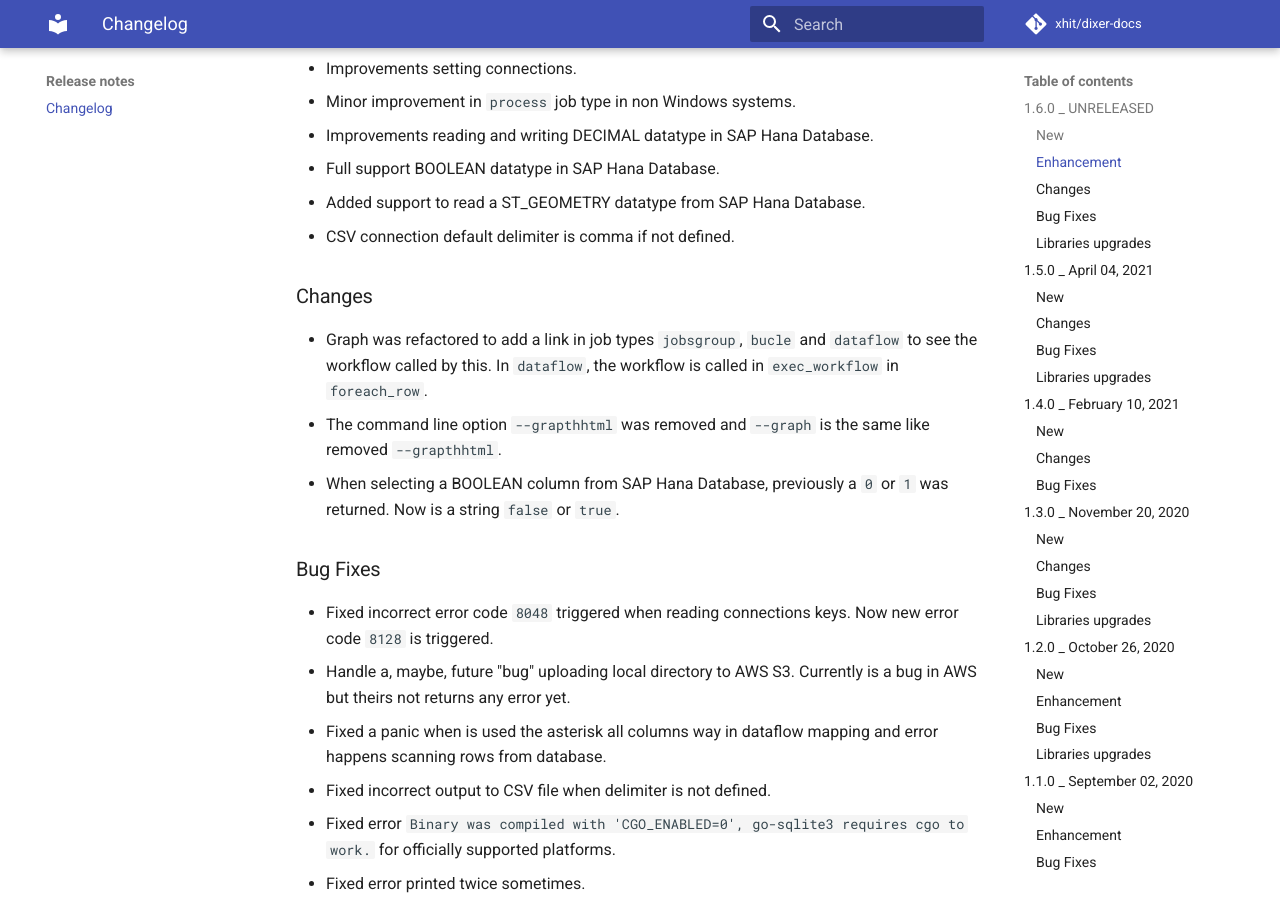
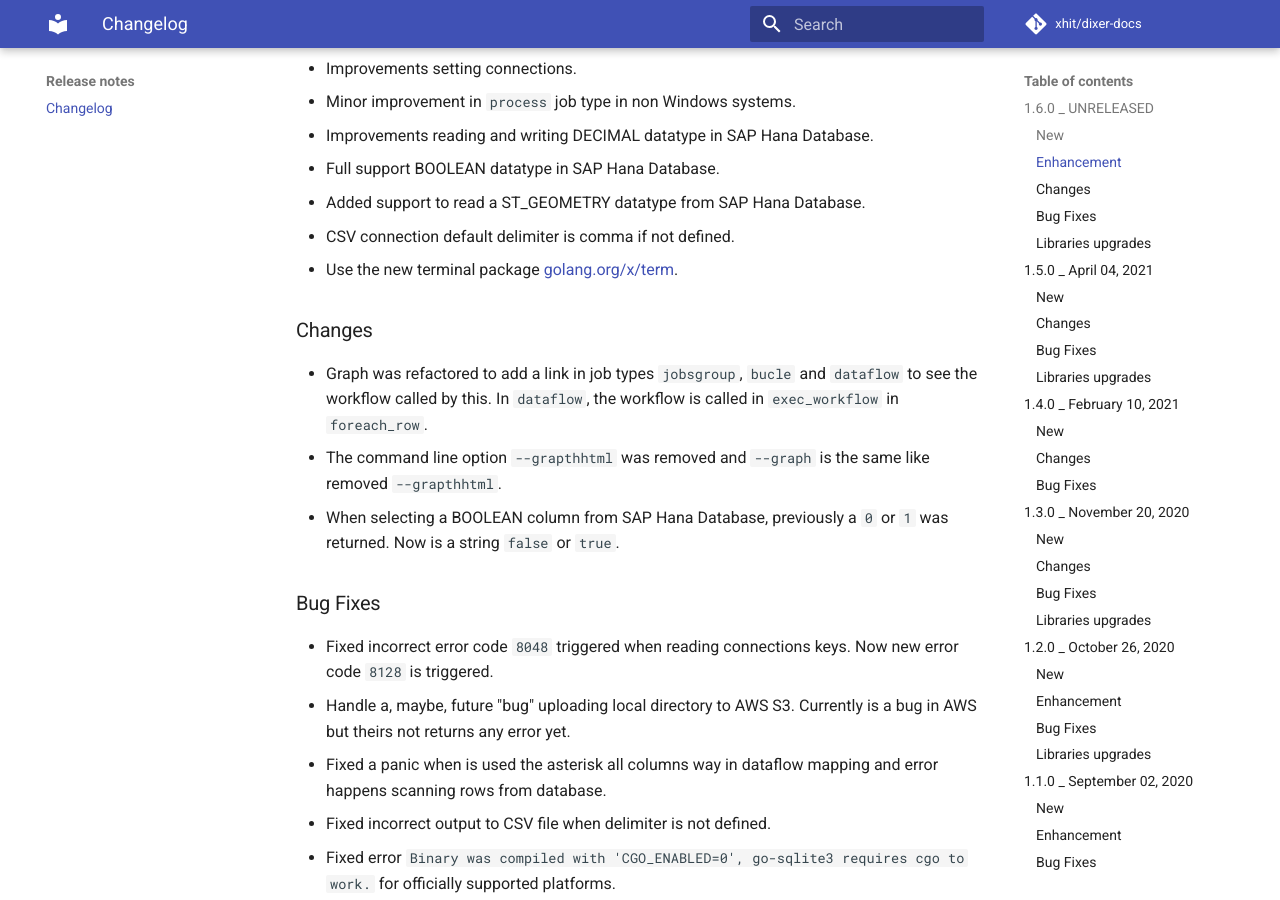
Before and after one commit to Dixer-ETL/dixer-docs, an MkDocs documentation site: the page built from docs/Changelog.md, in a window 1280 px wide and 900 px high, scrolled down 691 px. Built offline with MkDocs 1.6.1 and Material for MkDocs 9.7.7, drawn with Linux system fonts in a browser that asks for light colours; comment, search, counter and statistics services are not loaded.

Commit message:
Upgrade: term

```diff
--- a/docs/Changelog.md
+++ b/docs/Changelog.md
@@ -21,6 +21,7 @@ This version remove the SKY edition for unsupported platforms because SQLite3 dr
 * Full support BOOLEAN datatype in SAP Hana Database.
 * Added support to read a ST_GEOMETRY datatype from SAP Hana Database.
 * CSV connection default delimiter is comma if not defined.
+* Use the new terminal package [golang.org/x/term](https://pkg.go.dev/golang.org/x/term).
 
 ### Changes
 * Graph was refactored to add a link in job types `jobsgroup`, `bucle` and `dataflow` to see the workflow called by this. In `dataflow`, the workflow is called in `exec_workflow` in `foreach_row`.
```
Also changed, not shown: docs/Getting-started.md (+1 -0 lines), docs/dependencies-licenses/LICENSE-term.txt (added).
